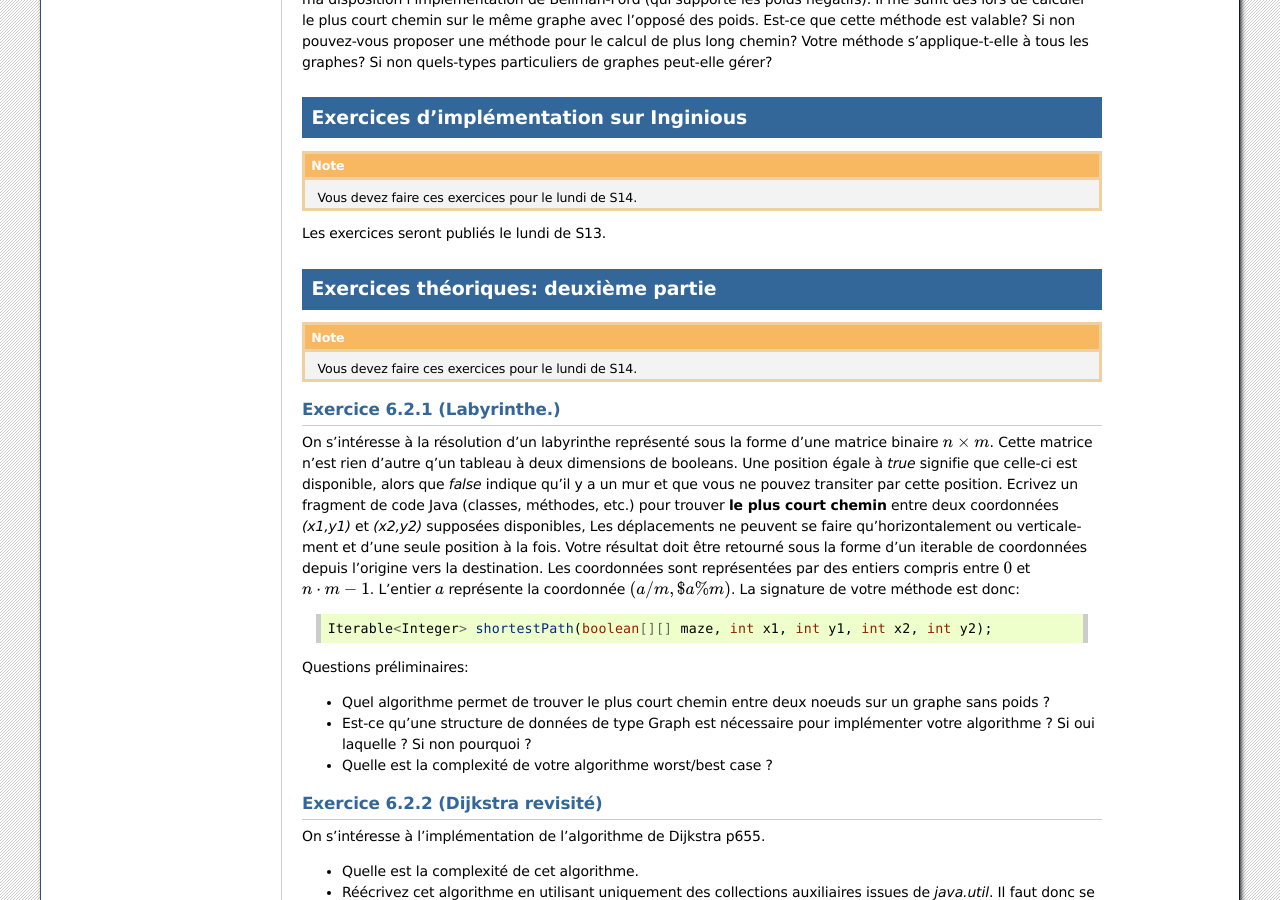
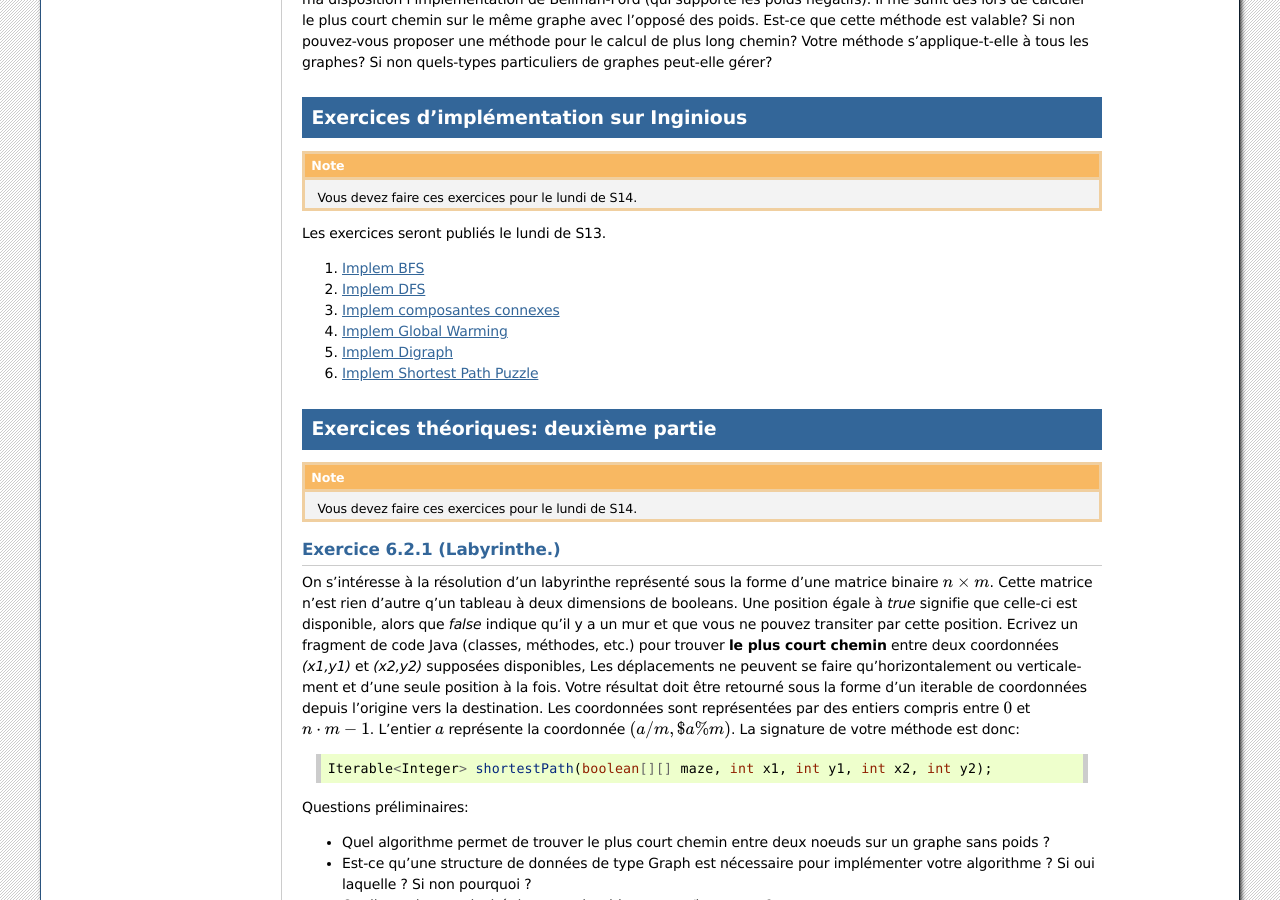
Before and after one commit to pschaus/LINFO1121, a Sphinx documentation site: the page built from source/part6/index.rst, in a window 1280 px wide and 900 px high, scrolled down 2605 px. Built offline with Sphinx 7.4.7, drawn with Linux system fonts in a browser that asks for light colours.

Commit message:
exerices inginious

```diff
--- a/source/part6/index.rst
+++ b/source/part6/index.rst
@@ -157,6 +157,15 @@ Exercices d'implémentation sur Inginious
 
 Les exercices seront publiés le lundi de S13.
 
+
+1. `Implem BFS <https://inginious.info.ucl.ac.be/course/LSINF1121-2016/Part6BreadthFirstPaths>`_
+2. `Implem DFS <https://inginious.info.ucl.ac.be/course/LSINF1121-2016/Part6DepthFirstPaths>`_
+3. `Implem composantes connexes <https://inginious.info.ucl.ac.be/course/LSINF1121-2016/Part6ConnectedComponents>`_
+4. `Implem Global Warming <https://inginious.info.ucl.ac.be/course/LSINF1121-2016/Part6GlobalWarming>`_
+5. `Implem Digraph <https://inginious.info.ucl.ac.be/course/LSINF1121-2016/Part6Digraph>`_
+6. `Implem Shortest Path Puzzle <https://inginious.info.ucl.ac.be/course/LSINF1121-2016/Part6DijkstraForWordTransformation>`_
+
+
 Exercices théoriques: deuxième partie
 =======================================
 
```
